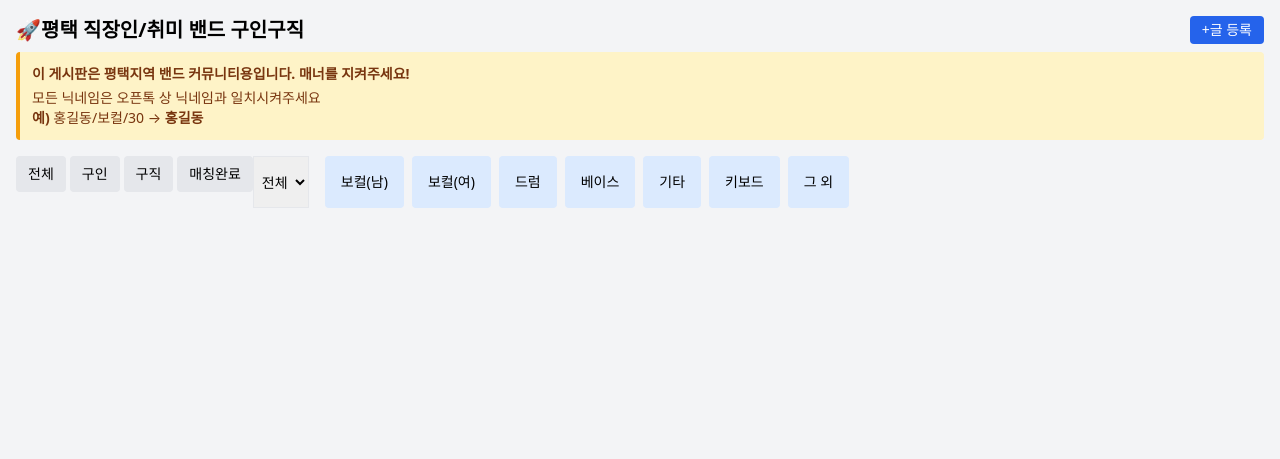
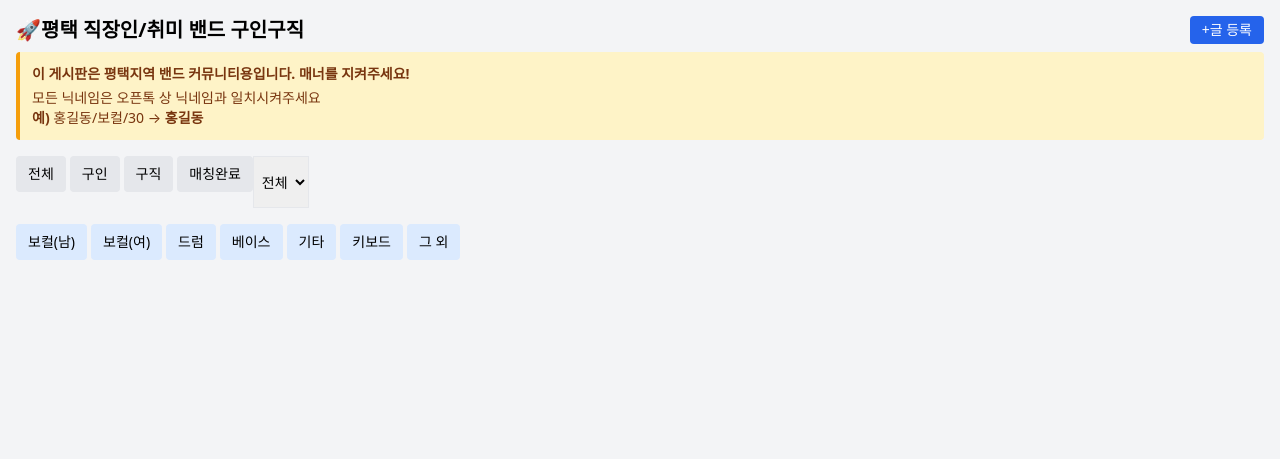
Before and after one commit to Leedaheen/PT_Band, a Flask app: page / in a window 1280 px wide. Shown: the top 459 px of the page. Run offline with Flask 3, Linux system fonts and the light colour scheme; data that the repository does not hold is empty; some libraries are stand-ins or nearby versions.

Commit message:
Update index.html

```diff
--- a/pt-band-final-deploy/templates/index.html
+++ b/pt-band-final-deploy/templates/index.html
@@ -33,7 +33,7 @@
   </div>
 
   <!-- 필터: 타입 + 지역 + 파트 -->
-  <div class="flex mb-4 flex-wrap">
+  <div class="flex flex-wrap mb-4">
     <!-- 타입 필터 -->
     <div class="flex space-x-1 mb-4 w-full sm:w-auto">
       <button class="filter-btn px-3 py-2 bg-gray-200 hover:bg-gray-300 rounded text-sm w-full sm:w-auto" data-filter="전체">전체</button>
@@ -42,21 +42,24 @@
       <button class="filter-btn px-3 py-2 bg-gray-200 hover:bg-gray-300 rounded text-sm w-full sm:w-auto" data-filter="매칭완료">매칭완료</button>
     </div>
 
-    <!-- 지역 및 파트 필터 -->
-    <div class="flex flex-wrap justify-between w-full sm:w-auto space-x-4">
+    <!-- 지역 필터 -->
+    <div class="flex justify-end w-full sm:w-auto space-x-4">
       <select id="regionFilter" class="border p-1 text-sm w-full sm:w-auto">
         <option value="전체">전체</option>
       </select>
+    </div>
+  </div>
 
-      <div class="flex flex-wrap gap-2 w-full sm:w-auto">
-        <button class="part-filter-btn px-4 py-2 bg-blue-100 hover:bg-blue-300 rounded text-sm" data-part="보컬(남)">보컬(남)</button>
-        <button class="part-filter-btn px-4 py-2 bg-blue-100 hover:bg-blue-300 rounded text-sm" data-part="보컬(여)">보컬(여)</button>
-        <button class="part-filter-btn px-4 py-2 bg-blue-100 hover:bg-blue-300 rounded text-sm" data-part="드럼">드럼</button>
-        <button class="part-filter-btn px-4 py-2 bg-blue-100 hover:bg-blue-300 rounded text-sm" data-part="베이스">베이스</button>
-        <button class="part-filter-btn px-4 py-2 bg-blue-100 hover:bg-blue-300 rounded text-sm" data-part="기타">기타</button>
-        <button class="part-filter-btn px-4 py-2 bg-blue-100 hover:bg-blue-300 rounded text-sm" data-part="키보드">키보드</button>
-        <button class="part-filter-btn px-4 py-2 bg-blue-100 hover:bg-blue-300 rounded text-sm" data-part="그 외">그 외</button>
-      </div>
+  <!-- 파트별 필터 -->
+  <div class="flex mb-4">
+    <div class="flex space-x-1 w-full sm:w-auto">
+      <button class="part-filter-btn px-3 py-2 bg-blue-100 hover:bg-blue-300 rounded text-sm w-full sm:w-auto" data-part="보컬(남)">보컬(남)</button>
+      <button class="part-filter-btn px-3 py-2 bg-blue-100 hover:bg-blue-300 rounded text-sm w-full sm:w-auto" data-part="보컬(여)">보컬(여)</button>
+      <button class="part-filter-btn px-3 py-2 bg-blue-100 hover:bg-blue-300 rounded text-sm w-full sm:w-auto" data-part="드럼">드럼</button>
+      <button class="part-filter-btn px-3 py-2 bg-blue-100 hover:bg-blue-300 rounded text-sm w-full sm:w-auto" data-part="베이스">베이스</button>
+      <button class="part-filter-btn px-3 py-2 bg-blue-100 hover:bg-blue-300 rounded text-sm w-full sm:w-auto" data-part="기타">기타</button>
+      <button class="part-filter-btn px-3 py-2 bg-blue-100 hover:bg-blue-300 rounded text-sm w-full sm:w-auto" data-part="키보드">키보드</button>
+      <button class="part-filter-btn px-3 py-2 bg-blue-100 hover:bg-blue-300 rounded text-sm w-full sm:w-auto" data-part="그 외">그 외</button>
     </div>
   </div>
 
```
